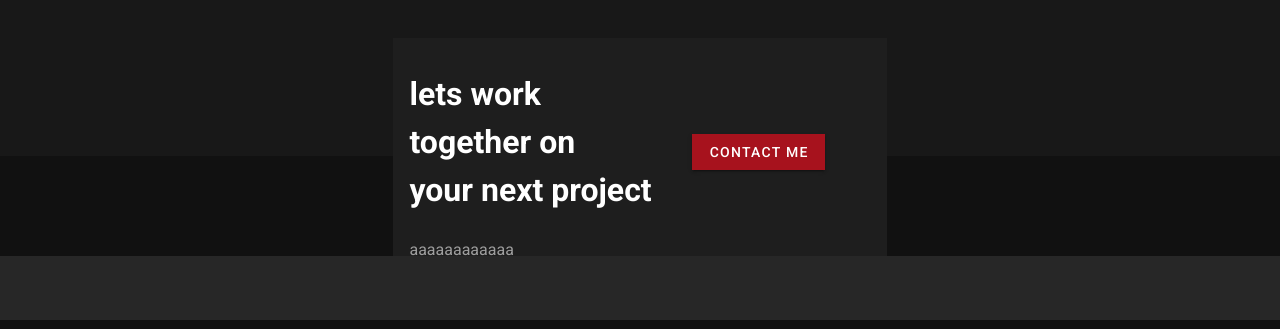
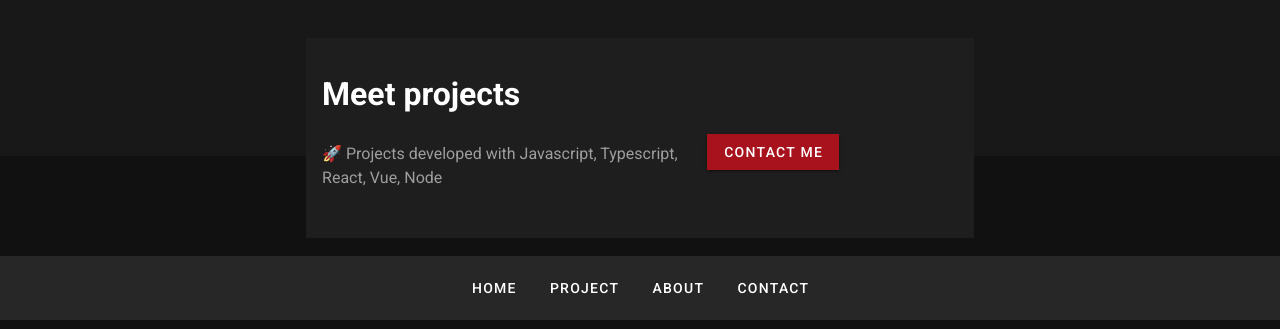
Before and after one commit to freaklucas/devfolio, a Vue app: page / in a window 1280 px wide. Shown: the part 1684-2013 px from the top of the page. Built offline with nearby package versions, Linux system fonts and the light colour scheme.

Commit message:
card adicionado

```diff
--- a/src/views/Home.vue
+++ b/src/views/Home.vue
@@ -143,12 +143,12 @@
             <div class="secondchild1" id="contact">
               <v-row>
                 <v-col cols="7">
-                  <h1 class="white--text">
-                    lets work together on <br />
-                    your next project
-                  </h1>
+                  <h1 class="white--text">Meet projects</h1>
                   <br />
-                  <p class="grey--text">aaaaaaaaaaaa</p>
+                  <p class="grey--text">
+                    🚀 Projects developed with Javascript, Typescript, React,
+                    Vue, Node
+                  </p>
                 </v-col>
                 <v-col cols="5">
                   <v-btn tile color="#A7121D" dark class="mt-16">
@@ -159,7 +159,12 @@
             </div>
           </div>
           <v-toolbar class="topTolbar" color="#11111" dark flat>
-            <div></div>
+            <div class="content-bar">
+              <v-btn text>Home</v-btn>
+              <v-btn text>Project</v-btn>
+              <v-btn text>About</v-btn>
+              <v-btn text>Contact</v-btn>
+            </div>
           </v-toolbar>
         </v-col>
       </v-row>
@@ -260,7 +265,12 @@ h1.number {
   font-weight: bold;
 }
 
-.spacing {
-  /* margin-top: 20px; */
+.content-bar {
+  position: absolute;
+  margin-left: auto;
+  margin-right: auto;
+  left: 0;
+  right: 0;
+  text-align: center;
 }
 </style>
```
